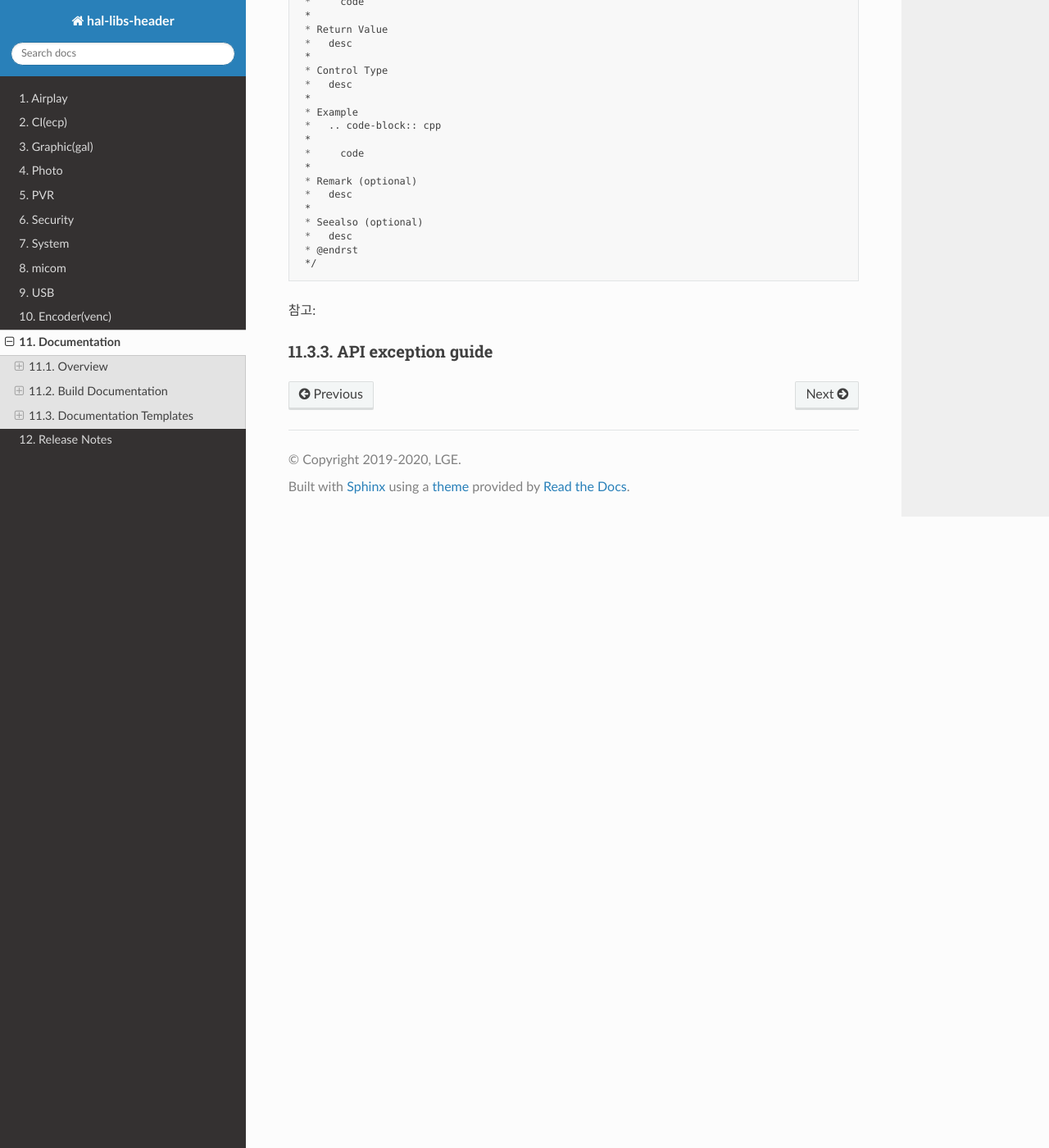
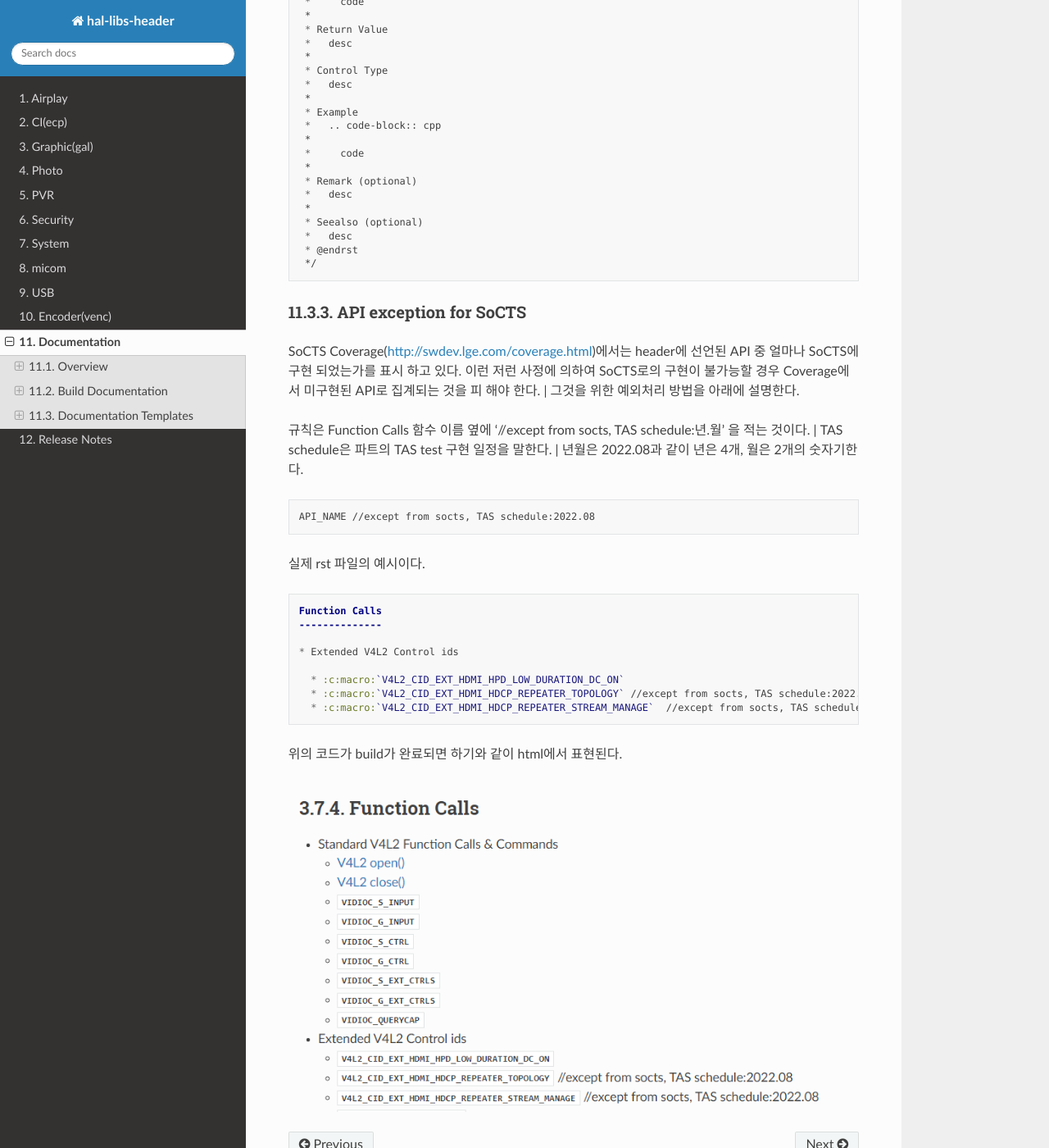
Before and after one commit to donguree/hal-libs-header, a Sphinx documentation site: the page built from Documentation/source/documentation.rst, in a window 1280 px wide and 1400 px high, scrolled down 6273 px. Shown: the whole window at 82% size. Built offline with Sphinx 7.4.7 and the Read the Docs theme 2.0.0, drawn with Linux system fonts in a browser that asks for light colours; pages that are not in the unit, such as notebooks, are missing from menus.

Commit message:
Add socts exception in doc
:Release Notes:
Add socts exception in doc

:Detailed Notes:
Add socts exception in doc

Target branch: [master]
Request & agreed with all SoC Vendor. [yes]
Update linuxtv-ext Interface I/G: no
Update SoCTS Producer manual: no

:Testing Performed:
Update SoCTS Code-Review : no

:Issues Addressed:
[TVPLAT-188951]

Change-Id: If1d8624f2cb25bd3a66a4fb8324e4cba39f7dff1

```diff
--- a/Documentation/source/documentation.rst
+++ b/Documentation/source/documentation.rst
@@ -340,7 +340,37 @@ Function & ioctl() API
    * @endrst
    */
 
-참고:
 
-API exception guide
-^^^^^^^^^^^^^^^^^^^
+API exception for SoCTS
+^^^^^^^^^^^^^^^^^^^^^^^
+
+SoCTS Coverage(http://swdev.lge.com/coverage.html)에서는 header에 선언된 API 중 얼마나 SoCTS에 구현
+되었는가를 표시 하고 있다.
+이런 저런 사정에 의하여 SoCTS로의 구현이 불가능할 경우 Coverage에서 미구현된 API로 집계되는 것을 피
+해야 한다.
+|  그것을 위한 예외처리 방법을 아래에 설명한다.
+
+규칙은 Function Calls 함수 이름 옆에 '//except from socts, TAS schedule:년.월' 을 적는 것이다.
+|  TAS schedule은 파트의 TAS test 구현 일정을 말한다.
+|  년월은 2022.08과 같이 년은 4개, 월은 2개의 숫자기한다.
+
+.. code-block:: rst
+
+  API_NAME //except from socts, TAS schedule:2022.08
+
+실제 rst 파일의 예시이다.
+
+.. code-block:: rst
+
+  Function Calls
+  --------------
+
+  * Extended V4L2 Control ids
+
+    * :c:macro:`V4L2_CID_EXT_HDMI_HPD_LOW_DURATION_DC_ON`
+    * :c:macro:`V4L2_CID_EXT_HDMI_HDCP_REPEATER_TOPOLOGY` //except from socts, TAS schedule:2022.08
+    * :c:macro:`V4L2_CID_EXT_HDMI_HDCP_REPEATER_STREAM_MANAGE`  //except from socts, TAS schedule:2022.08
+
+위의 코드가 build가 완료되면 하기와 같이 html에서 표현된다.
+
+.. image:: exception_socts.PNG
```
Also changed, not shown: Documentation/source/exception_socts.PNG (added).
